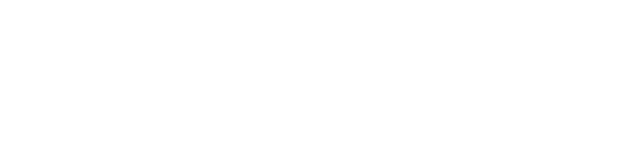
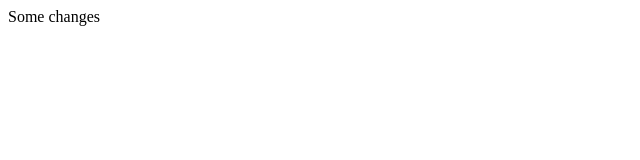
Before and after one commit to angelcruijff/test_book, a plain HTML site: page index.html in a window 1280 px wide. Shown: the whole page, without its empty margins (0-640 px from the left). Drawn offline with Linux system fonts and the light colour scheme.

Commit message:
Additional changes

```diff
--- a/index.html
+++ b/index.html
@@ -1,4 +1,6 @@
 <html>
 	<head></head>
-	<body></body>
+	<body>
+		<p>Some changes<p>
+	</body>
 </html>
```
